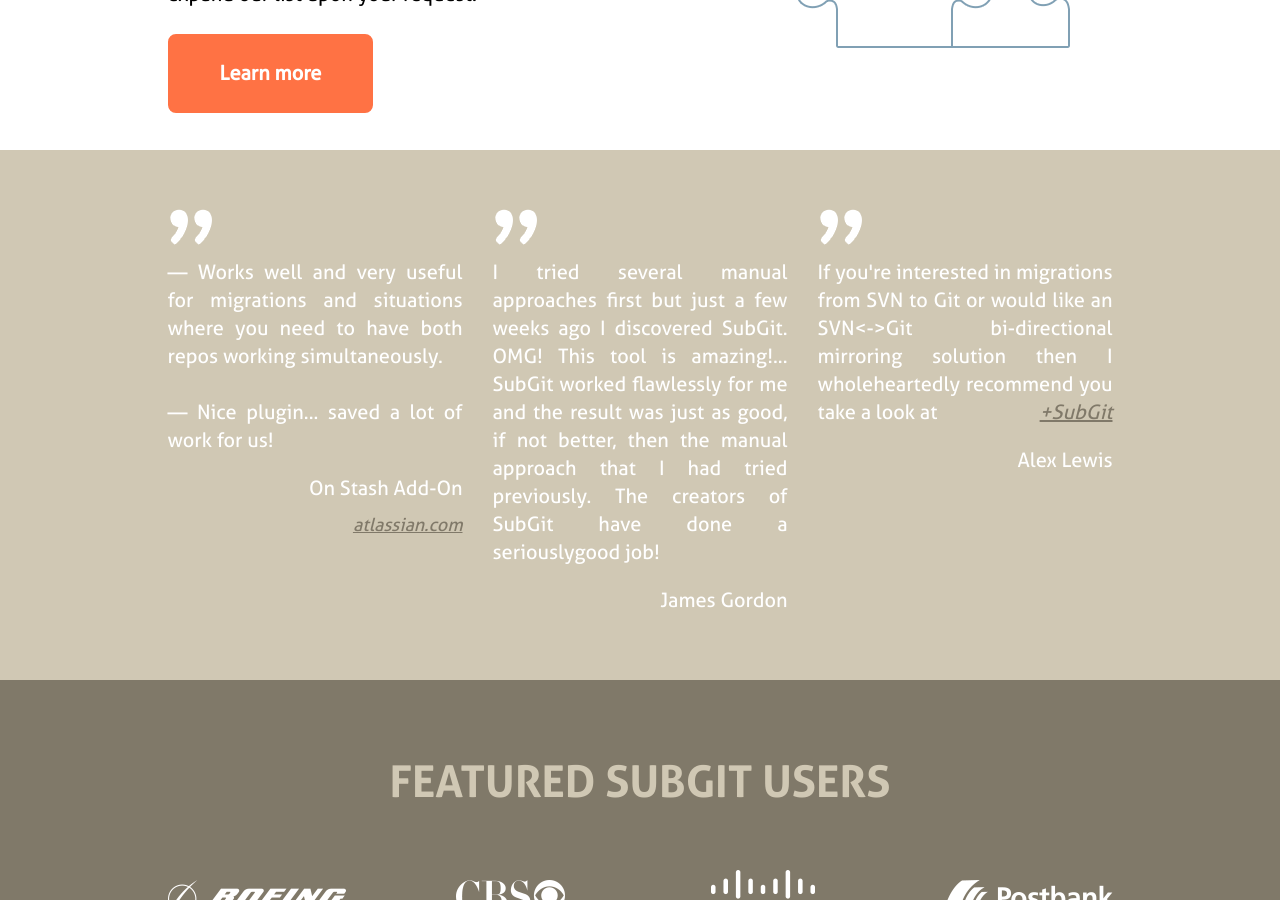
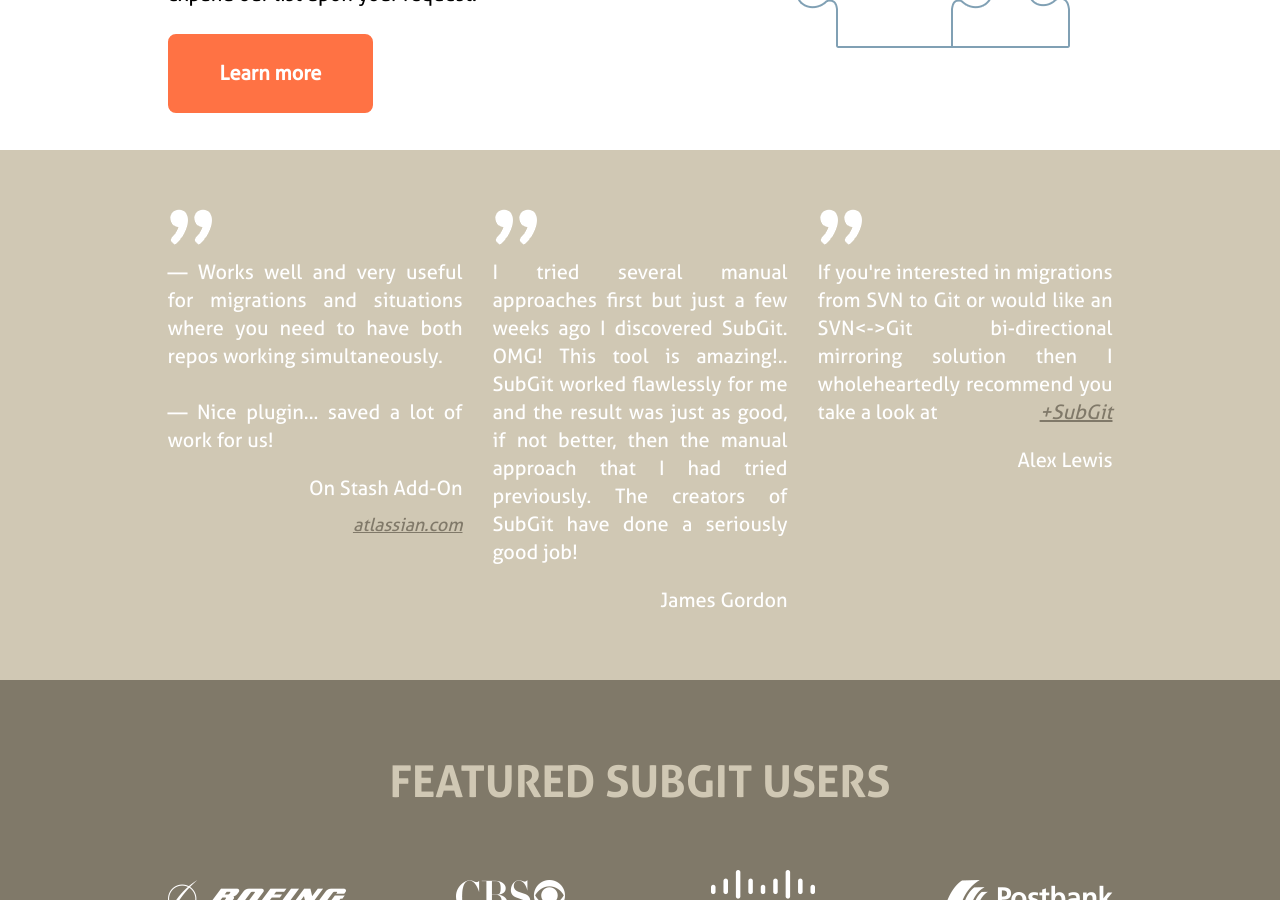
Before and after one commit to waaa/tmate.github.io, a Jekyll site: the page built from index.html, in a window 1280 px wide and 900 px high, scrolled down 3922 px. Built offline with Jekyll 4.4.1, drawn with Linux system fonts in a browser that asks for light colours; Markdown is read by kramdown in place of the engine named in the settings; comment, search, counter and statistics services are not loaded.

Commit message:
Minor typos in testimonials.

```diff
--- a/index.html
+++ b/index.html
@@ -138,7 +138,7 @@
       <li>
         <div></div>
         <p>
-        I tried several manual approaches first but just a few weeks ago I discovered SubGit. OMG! This tool is amazing!... SubGit worked flawlessly for me and the result was just as good, if not better, then the manual approach that I had tried previously. The creators of SubGit have done a seriouslygood job!
+        I tried several manual approaches first but just a few weeks ago I discovered SubGit. OMG! This tool is amazing!.. SubGit worked flawlessly for me and the result was just as good, if not better, then the manual approach that I had tried previously. The creators of SubGit have done a seriously good job!
         </p>
         <p class="testemonials_name">James Gordon</p>
       </li>
```
